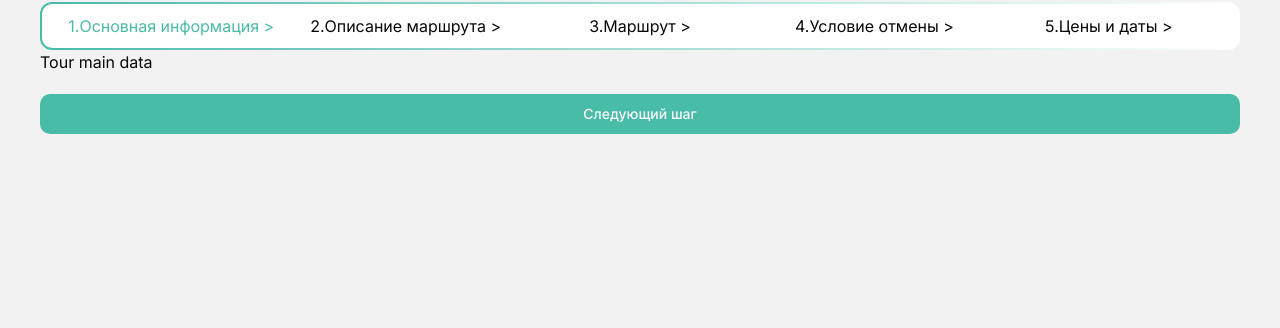
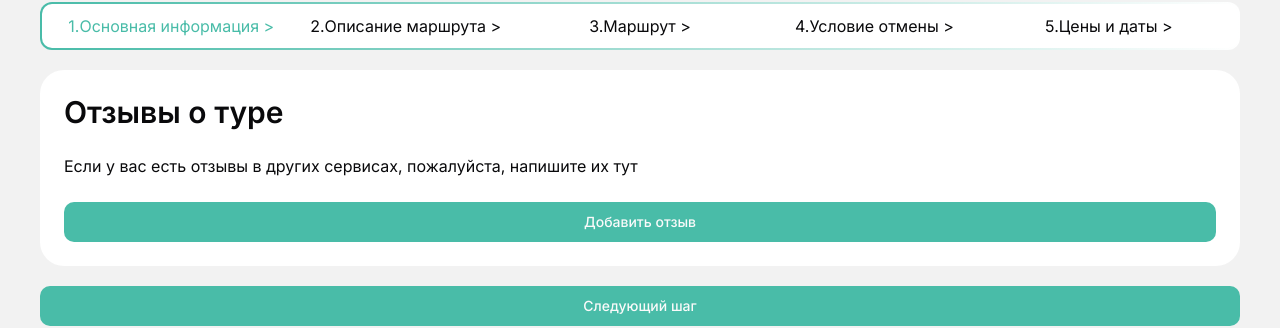
Before and after one commit to toastmanager/hack-the-ice-2024-frontend, a Next.js app: page /tours/create in a window 1280 px wide. Shown: the part 159-487 px from the top of the page. Built offline with nearby package versions, Linux system fonts and the light colour scheme; no server answers.

Commit message:
feat: add tour button

```diff
--- a/src/app/(with_wrapper)/tours/create/tour-main-data-form-screen.tsx
+++ b/src/app/(with_wrapper)/tours/create/tour-main-data-form-screen.tsx
@@ -1,5 +1,13 @@
+import TourButton from "@/components/tour-button";
+
 const TourMainDataFormScreen = () => {
-  return <>Tour main data</>;
+  return <>
+    <TourButton tourbutton={{
+      title: 'Отзывы о туре',
+      description: 'Если у вас есть отзывы в других сервисах, пожалуйста, напишите их тут',
+      btnText: 'Добавить отзыв',
+    }}/>
+  </>;
 };
 
 export default TourMainDataFormScreen;
--- a/src/components/tour-button.tsx
+++ b/src/components/tour-button.tsx
@@ -1,18 +1,17 @@
-import { Icon } from "@iconify/react";
 import { Button } from "@/components/ui/button";
 const TourButton = ({ tourbutton }: { tourbutton: TourButtonEntity }) => {
   return (
-    <div className="bg-card text-card-foreground w-2/3 rounded-3xl p-6">
+    <div className="bg-card text-card-foreground w-full rounded-3xl p-6">
       <div className="space-y-6">
-        <span className="block text-3xl font-semibold mb-2">{tourbutton.title}</span>
-        <p className="">
-          {tourbutton.description}
-        </p>
+        <span className="block text-3xl font-semibold mb-2">
+          {tourbutton.title}
+        </span>
+        <p className="">{tourbutton.description}</p>
         <Button
-          variant="outline"
-          className="w-full text-primary bg-primary text-white"
+          variant="default"
+          className="w-full"
         >
-          {tourbutton.btnDescription}
+          {tourbutton.btnText}
         </Button>
       </div>
     </div>
--- a/src/entities/tour-button-entity.ts
+++ b/src/entities/tour-button-entity.ts
@@ -2,5 +2,5 @@ interface TourButtonEntity {
 
     title: string,
     description: string,
-    btnDescription: string,
+    btnText: string,
   }
```
Also changed, not shown: 1 other file (tests, documents, lock files or other folders).
